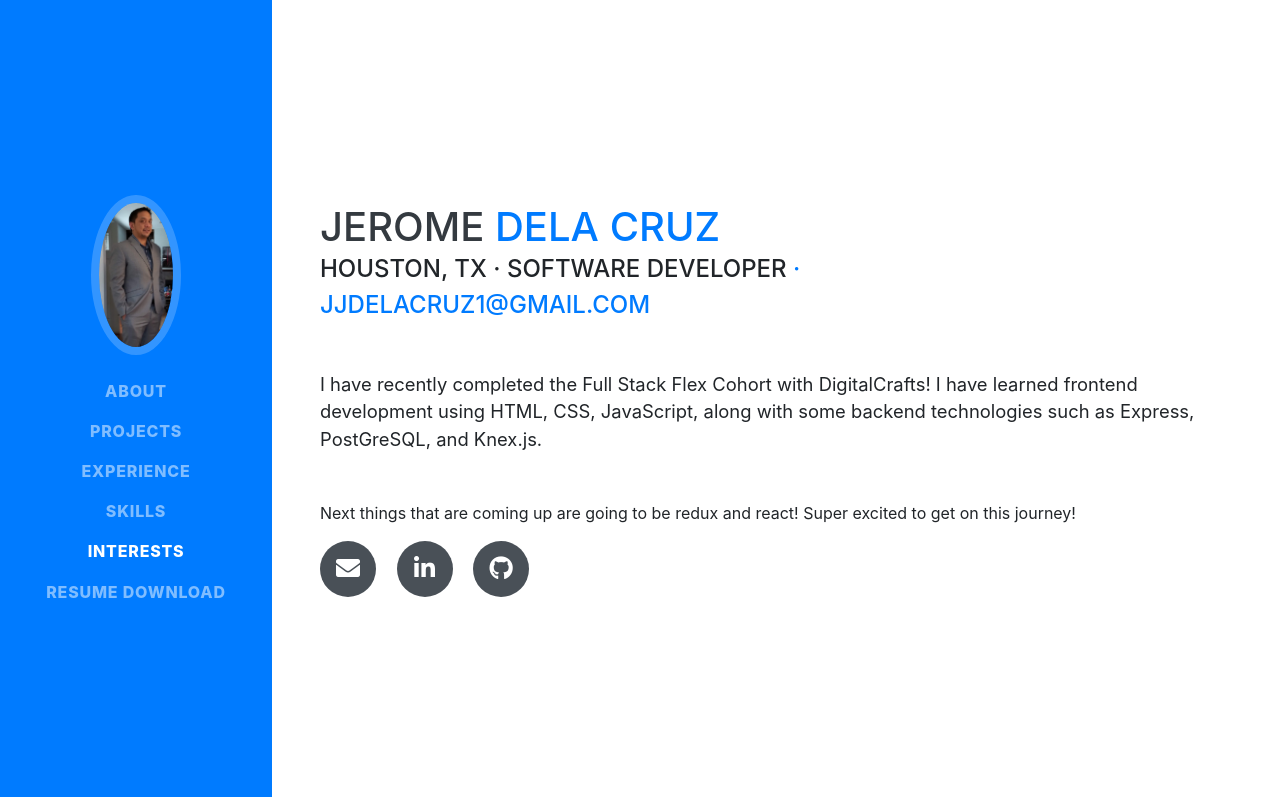
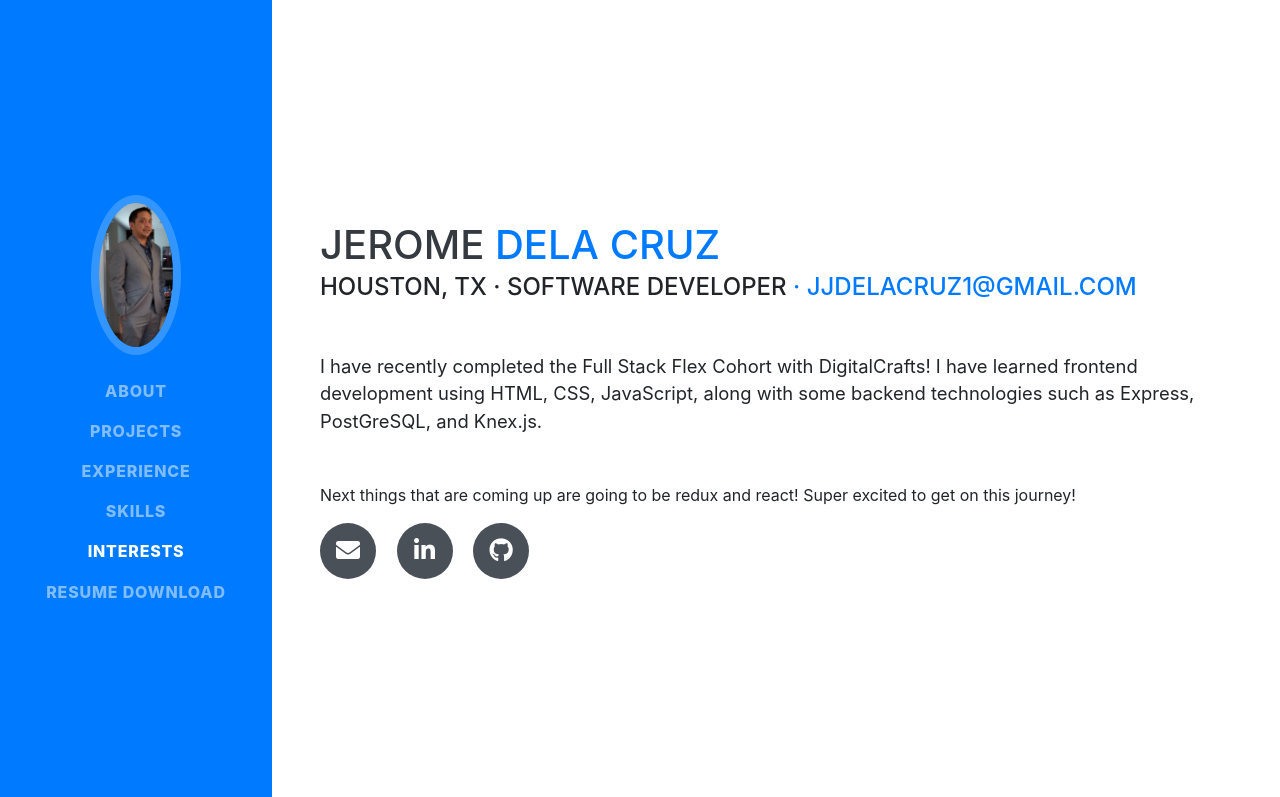
Before and after one commit to jjdelacruz1/portfolio2, a website with bundled scripts: page index.html in a window 1280 px wide. Shown: the top 797 px of the page. Built offline with nearby package versions, Linux system fonts and the light colour scheme; a web font is replaced by a local one.

```diff
--- a/css/resume.css
+++ b/css/resume.css
@@ -52,7 +52,6 @@
   font-weight: 500;
   font-family: 'Saira Extra Condensed', -apple-system, BlinkMacSystemFont, 'Segoe UI', Roboto, 'Helvetica Neue', Arial, sans-serif, 'Apple Color Emoji', 'Segoe UI Emoji', 'Segoe UI Symbol', 'Noto Color Emoji';
   font-size: 1.5rem;
-  width: 60vw;
 }
 
 .social-icons a {
```
